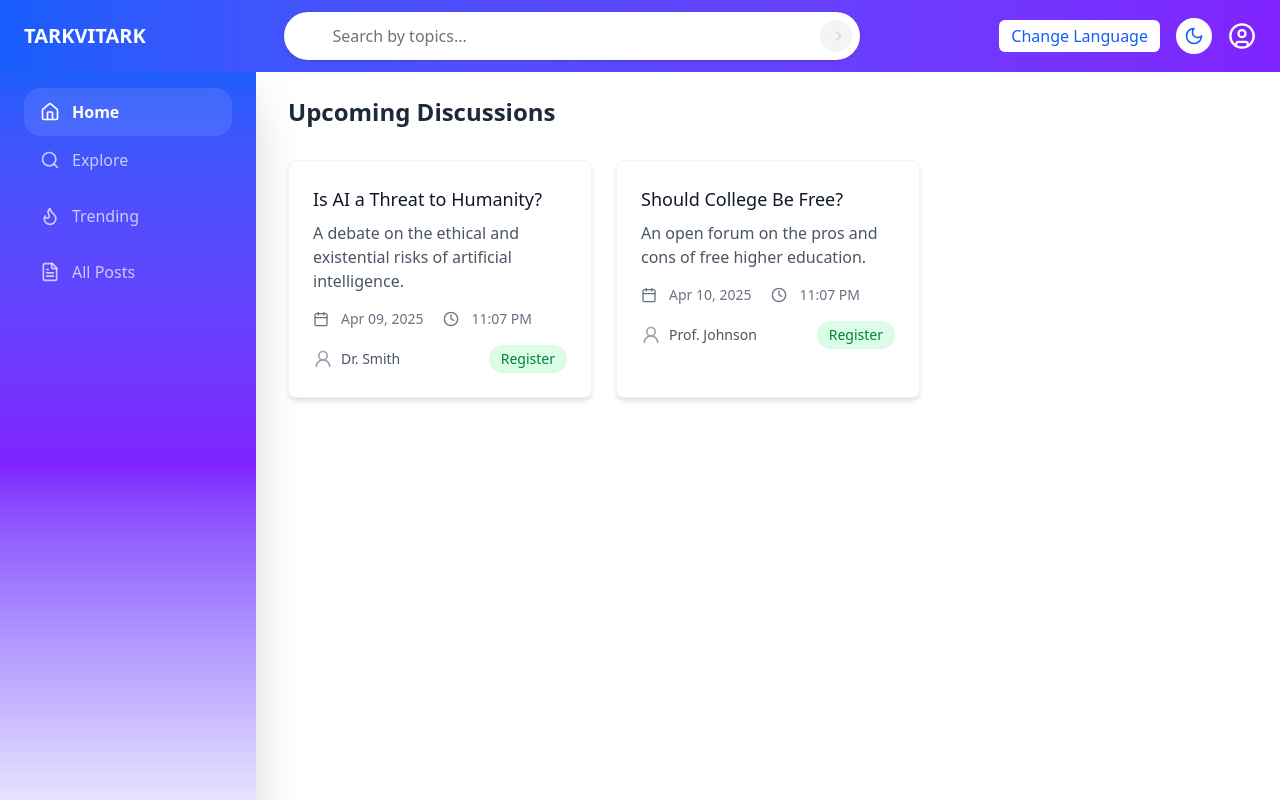
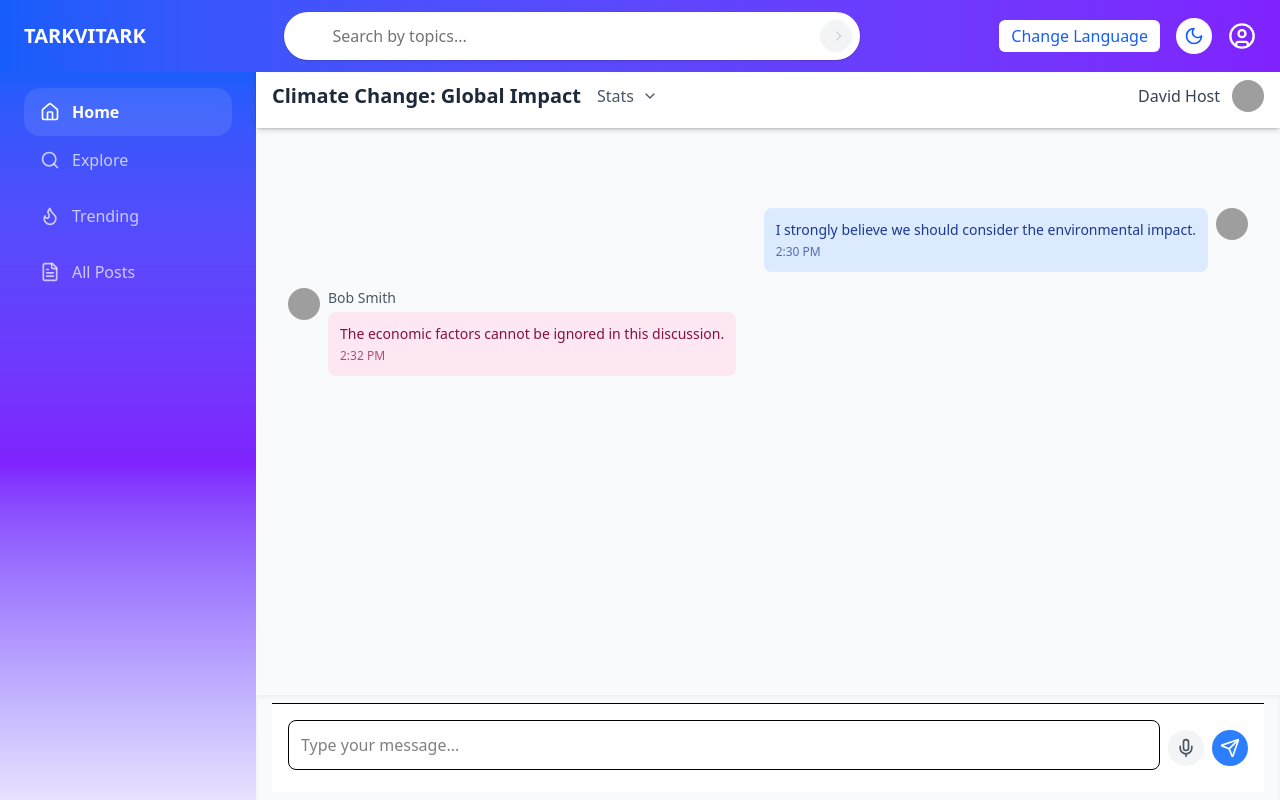
Before and after one commit to rkaniketraj/TarkVitark-, a React (Vite) app in the folder TarkVitark/: page /discuss in a window 1280 px wide. Shown: the top 800 px of the page. Built offline with nearby package versions, Linux system fonts and the light colour scheme; grey boxes are pictures that could not be loaded.

Commit message:
Discussion page updated

```diff
--- a/TarkVitark/src/App.jsx
+++ b/TarkVitark/src/App.jsx
@@ -11,18 +11,13 @@ import Register from './pages/Register'
 import ActiveDiscussion from './pages/ActiveDiscussion'
 import FutureEvents from './pages/FutureEvents'
 import ProfilePage from './pages/ProfilePage'
+import DiscussionPage from './pages/DiscussionPage'
+
 
 const App = () => {
   return (
     <>
-    {/*<HomePage/> */}
-     {/* <Landing/> */}
-     {/* <LeftSideBar/> */}
-     {/* <ProfilePage/> */}
-     {/* <Login/> */}
-     {/* <Register/> */}
-     {/* <ActiveDiscussion/> */}
-     <FutureEvents/>
+
 
 
 
@@ -36,6 +31,7 @@ const App = () => {
         <Route path="/active" element={<ActiveDiscussion />} />
         <Route path="/upcoming" element={<FutureEvents />} />
         <Route path="/profile" element={<ProfilePage />} />
+        <Route path="/discuss" element={<DiscussionPage/>}/>
       </Routes>
 
     </>
--- /dev/null
+++ b/TarkVitark/src/components/ChatBody.jsx
@@ -0,0 +1,58 @@
+import React from 'react';
+
+export default function ChatBody({ messages, currentUserStance }) {
+  return (
+    <div className="flex-1 overflow-y-auto p-4 space-y-4">
+      {messages.map((message) => {
+        const isCurrentUser = message.user.stance === currentUserStance;
+        const isInFavor = message.user.stance === 'in-favor';
+
+        return (
+          <div
+            key={message.id}
+            className={`flex ${isCurrentUser ? 'justify-end' : 'justify-start'}`}
+          >
+            <div className="flex space-x-2 max-w-[70%]">
+              {!isCurrentUser && (
+                <img
+                  src={message.user.image}
+                  alt={message.user.name}
+                  className="w-8 h-8 rounded-full object-cover"
+                />
+              )}
+
+              <div className="flex flex-col">
+                {!isCurrentUser && (
+                  <span className="text-sm text-gray-600 mb-1">
+                    {message.user.name}
+                  </span>
+                )}
+
+                <div
+                  className={`rounded-lg p-3 ${
+                    isInFavor
+                      ? 'bg-blue-100 text-blue-900'
+                      : 'bg-pink-100 text-pink-900'
+                  }`}
+                >
+                  <p className="text-sm">{message.text}</p>
+                  <span className="text-xs opacity-70 mt-1 block">
+                    {message.timestamp}
+                  </span>
+                </div>
+              </div>
+
+              {isCurrentUser && (
+                <img
+                  src={message.user.image}
+                  alt={message.user.name}
+                  className="w-8 h-8 rounded-full object-cover"
+                />
+              )}
+            </div>
+          </div>
+        );
+      })}
+    </div>
+  );
+}
--- /dev/null
+++ b/TarkVitark/src/components/MessageInput.jsx
@@ -0,0 +1,86 @@
+import React, { useState } from 'react';
+import { Send, Mic, X } from 'lucide-react';
+
+export default function MessageInput({ onSendMessage }) {
+  const [message, setMessage] = useState('');
+  const [isRecording, setIsRecording] = useState(false);
+
+  const handleSendMessage = () => {
+    if (message.trim()) {
+      onSendMessage(message);
+      setMessage('');
+    }
+  };
+
+  const startVoiceRecording = () => {
+    if ('webkitSpeechRecognition' in window) {
+      const recognition = new window.webkitSpeechRecognition();
+      recognition.continuous = false;
+      recognition.interimResults = false;
+
+      recognition.onstart = () => {
+        setIsRecording(true);
+      };
+
+      recognition.onresult = (event) => {
+        const transcript = event.results[0][0].transcript;
+        setMessage((prev) => prev + ' ' + transcript);
+      };
+
+      recognition.onend = () => {
+        setIsRecording(false);
+      };
+
+      recognition.start();
+    }
+  };
+
+  return (
+    <div className="border-t bg-white p-4">
+      <div className="flex items-center space-x-2">
+        <div className="flex-1 relative">
+          <textarea
+            value={message}
+            onChange={(e) => setMessage(e.target.value)}
+            placeholder="Type your message..."
+            className="w-full p-3 rounded-lg border focus:ring-2 focus:ring-blue-500 focus:border-transparent resize-none"
+            rows={1}
+            onKeyDown={(e) => {
+              if (e.key === 'Enter' && !e.shiftKey) {
+                e.preventDefault();
+                handleSendMessage();
+              }
+            }}
+          />
+
+          {isRecording && (
+            <button
+              onClick={() => setIsRecording(false)}
+              className="absolute right-2 top-1/2 -translate-y-1/2 text-red-500 hover:text-red-600"
+            >
+              <X size={20} />
+            </button>
+          )}
+        </div>
+
+        <button
+          onClick={startVoiceRecording}
+          className={`p-2 rounded-full ${
+            isRecording
+              ? 'bg-red-100 text-red-500'
+              : 'bg-gray-100 text-gray-600 hover:bg-gray-200'
+          }`}
+        >
+          <Mic size={20} />
+        </button>
+
+        <button
+          onClick={handleSendMessage}
+          className="bg-blue-500 text-white p-2 rounded-full hover:bg-blue-600"
+        >
+          <Send size={20} />
+        </button>
+      </div>
+    </div>
+  );
+}
--- /dev/null
+++ b/TarkVitark/src/components/UpperHeader.jsx
@@ -0,0 +1,52 @@
+import React from 'react';
+import { ChevronDown, Users, ThumbsUp, ThumbsDown } from 'lucide-react';
+
+export default function UpperHeader({
+  title,
+  totalUsers,
+  inFavorCount,
+  againstCount,
+  hostName,
+  hostImage,
+}) {
+  return (
+    <div className="bg-white shadow-sm p-4 flex justify-between items-center">
+      <div className="flex items-center space-x-4">
+        <h1 className="text-xl font-semibold text-gray-800">{title}</h1>
+
+        <div className="relative group">
+          <button className="flex items-center space-x-2 text-gray-600 hover:text-gray-800">
+            <span>Stats</span>
+            <ChevronDown size={16} />
+          </button>
+
+          <div className="absolute hidden group-hover:block w-48 bg-white border rounded-lg shadow-lg mt-2 p-2 z-10">
+            <div className="space-y-2">
+              <div className="flex items-center space-x-2 text-gray-600">
+                <Users size={16} />
+                <span>Total Users: {totalUsers}</span>
+              </div>
+              <div className="flex items-center space-x-2 text-blue-600">
+                <ThumbsUp size={16} />
+                <span>In Favor: {inFavorCount}</span>
+              </div>
+              <div className="flex items-center space-x-2 text-pink-600">
+                <ThumbsDown size={16} />
+                <span>Against: {againstCount}</span>
+              </div>
+            </div>
+          </div>
+        </div>
+      </div>
+
+      <div className="flex items-center space-x-3">
+        <span className="text-gray-700">{hostName}</span>
+        <img
+          src={hostImage}
+          alt={hostName}
+          className="w-8 h-8 rounded-full object-cover"
+        />
+      </div>
+    </div>
+  );
+}
--- /dev/null
+++ b/TarkVitark/src/pages/DiscussionPage.jsx
@@ -0,0 +1,103 @@
+import React, { useState } from 'react';
+import UpperHeader from '../components/UpperHeader';
+import ChatBody from '../components/ChatBody';
+import MessageInput from '../components/MessageInput';
+import Navbar from '../components/Navbar';
+import LeftSideBar from '../components/LeftSideBar';
+
+// Mock data - replace with real data when integrating with backend
+const mockMessages = [
+  {
+    id: '1',
+    text: 'I strongly believe we should consider the environmental impact.',
+    user: {
+      name: 'Alice Johnson',
+      image: 'https://images.unsplash.com/photo-1494790108377-be9c29b29330',
+      stance: 'in-favor',
+    },
+    timestamp: '2:30 PM',
+  },
+  {
+    id: '2',
+    text: 'The economic factors cannot be ignored in this discussion.',
+    user: {
+      name: 'Bob Smith',
+      image: 'https://images.unsplash.com/photo-1599566150163-29194dcaad36',
+      stance: 'against',
+    },
+    timestamp: '2:32 PM',
+  },
+];
+
+function DiscussionPage() {
+  const [messages, setMessages] = useState(mockMessages);
+
+  // Mock user stance - replace with real user data
+  const currentUserStance = 'in-favor';
+
+  const handleSendMessage = (text) => {
+    const newMessage = {
+      id: Date.now().toString(),
+      text,
+      user: {
+        name: 'Current User',
+        image: 'https://images.unsplash.com/photo-1472099645785-5658abf4ff4e',
+        stance: currentUserStance,
+      },
+      timestamp: new Date().toLocaleTimeString([], {
+        hour: '2-digit',
+        minute: '2-digit'
+      }),
+    };
+
+    setMessages([...messages, newMessage]);
+  };
+
+  return (
+    <div className="flex flex-col min-h-screen">
+  {/* Navbar - Fixed at top */}
+  <div className="fixed top-0 w-full z-50">
+    <Navbar />
+  </div>
+
+  {/* Content Area starts below the fixed navbar */}
+  <div className="flex flex-row pt-16 flex-grow">
+    {/* Left Sidebar */}
+    <div className="fixed left-0 top-16 bottom-0 w-64 overflow-y-auto bg-white border-r">
+      <LeftSideBar />
+    </div>
+
+    {/* Main Chat Area */}
+    <div className="ml-64 flex flex-col flex-grow bg-gray-50 relative">
+      {/* Fixed Header in main area */}
+      <div className="fixed left-64 right-0 top-16 bg-gray-50 z-40 shadow-md">
+        <UpperHeader
+          title="Climate Change: Global Impact"
+          totalUsers={125}
+          inFavorCount={75}
+          againstCount={50}
+          hostName="David Host"
+          hostImage="https://images.unsplash.com/photo-1472099645785-5658abf4ff4e"
+        />
+      </div>
+
+      {/* ChatBody - Scrollable */}
+      <div className="flex-1 mt-32 mb-20 overflow-y-auto px-4">
+        <ChatBody
+          messages={messages}
+          currentUserStance={currentUserStance}
+        />
+      </div>
+
+      {/* Fixed Footer Input */}
+      <div className="fixed left-64 right-0 bottom-0 bg-gray-50 z-40 shadow-inner px-4 py-2">
+        <MessageInput onSendMessage={handleSendMessage} />
+      </div>
+    </div>
+  </div>
+</div>
+
+  );
+}
+
+export default DiscussionPage;
```
